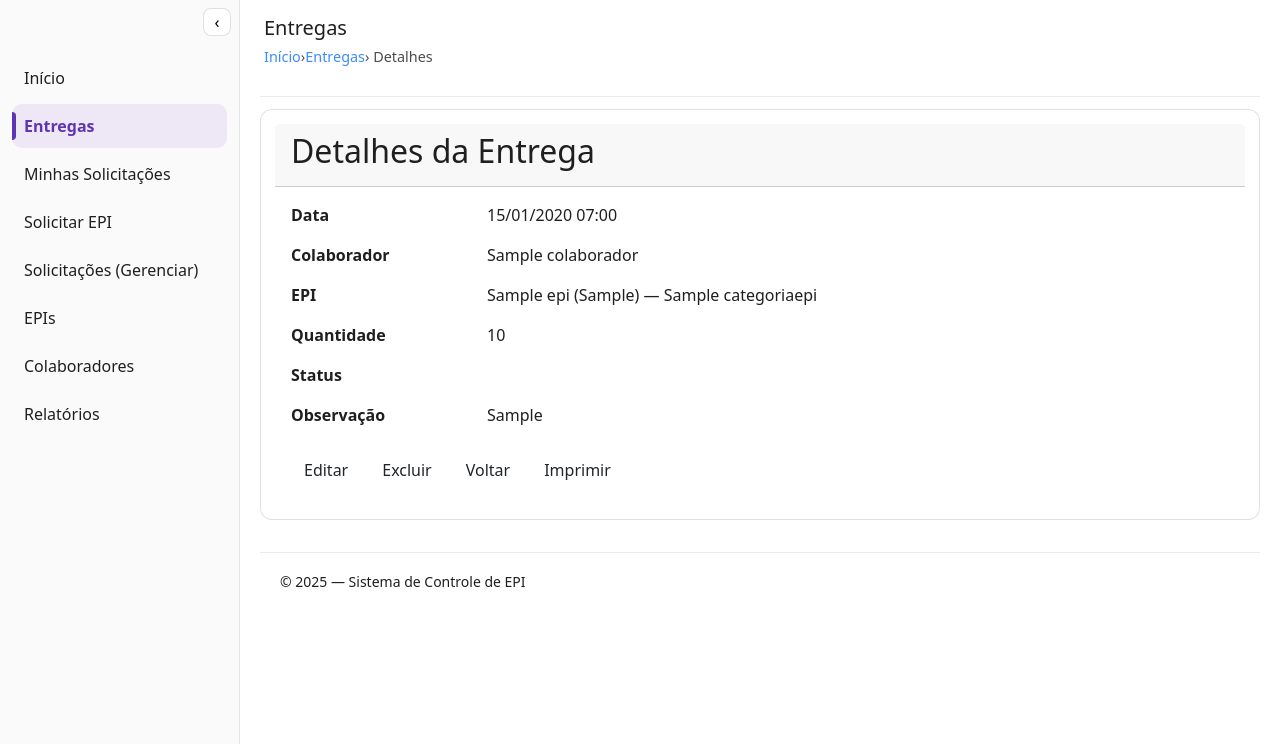
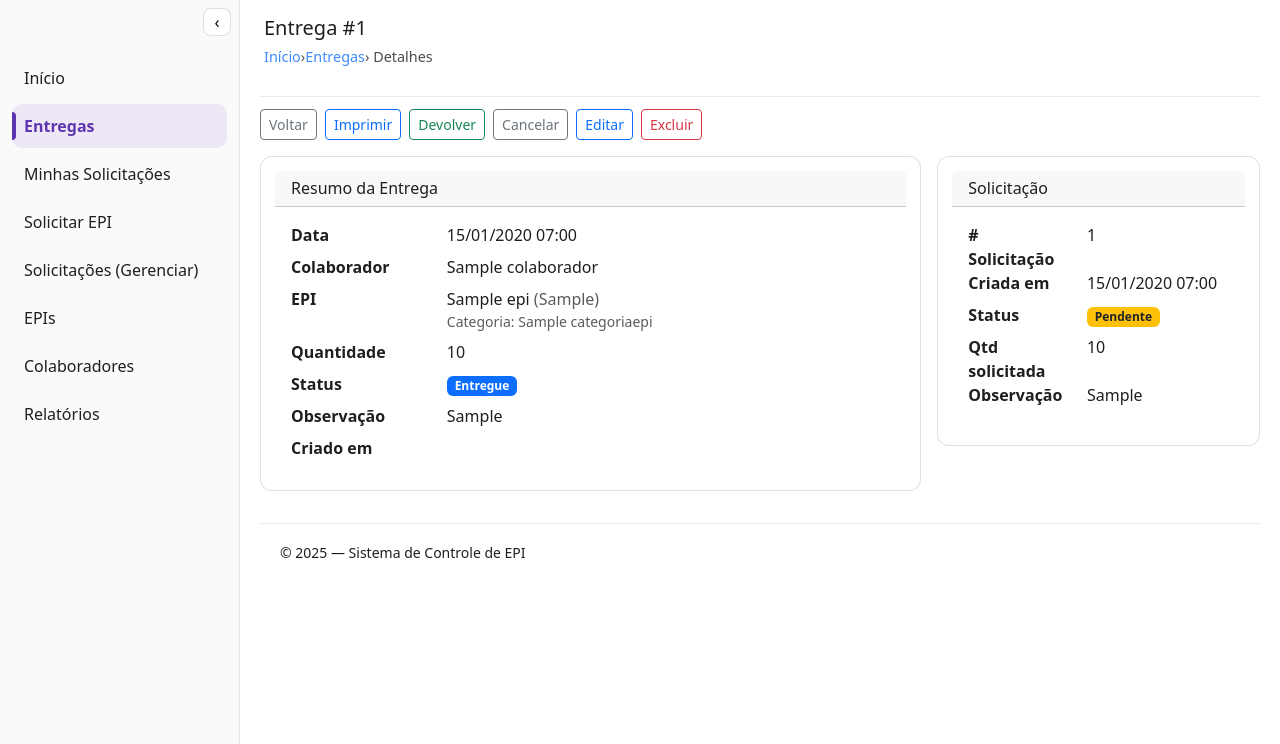
Before and after one commit to mayckon-azzi/django-sistema-controle-epi, a Django app: page /entregas/1/ in a window 1280 px wide. Shown: the part 56-800 px from the top of the page. Run offline with Django 5.2, Linux system fonts and the light colour scheme; a user stored in the database is signed in; tables that the repository leaves empty hold one stand-in row (values such as "Sample post").

Commit message:
refactor: Estilizando com bootstrap mais algumas partes.

```diff
--- a/app_entregas/templates/app_entregas/pages/detail.html
+++ b/app_entregas/templates/app_entregas/pages/detail.html
@@ -1,46 +1,123 @@
 {% extends "app_core/partials/base.html" %}
-{% block title %}Detalhes da Entrega{% endblock %}
-{% block page_title %}Entregas{% endblock %}
+{% block title %}Entrega #{{ entrega.pk }}{% endblock %}
+{% block page_title %}Entrega #{{ entrega.pk }}{% endblock %}
 {% block breadcrumb %}
   <a href="{% url 'app_core:home' %}">Início</a> ›
   <a href="{% url 'app_entregas:lista' %}">Entregas</a> › Detalhes
 {% endblock %}
 
 {% block content %}
-<div class="card">
-  <div class="card-header">
-    <h2>Detalhes da Entrega</h2>
+<div class="d-flex gap-2 mb-3">
+  <a class="btn btn-outline-secondary btn-sm" href="{% url 'app_entregas:lista' %}">Voltar</a>
+  <button class="btn btn-outline-primary btn-sm" onclick="window.print()">Imprimir</button>
+  {% if perms.app_entregas.change_entrega and entrega.status == "ENTREGUE" %}
+    <form method="post" action="{% url 'app_entregas:marcar_devolvido' entrega.pk %}">
+      {% csrf_token %}
+      <button class="btn btn-outline-success btn-sm" onclick="return confirm('Confirmar devolução?')">Devolver</button>
+    </form>
+    <form method="post" action="{% url 'app_entregas:marcar_cancelado' entrega.pk %}">
+      {% csrf_token %}
+      <button class="btn btn-outline-secondary btn-sm" onclick="return confirm('Cancelar esta entrega?')">Cancelar</button>
+    </form>
+  {% endif %}
+  {% if perms.app_entregas.change_entrega %}
+    <a class="btn btn-outline-primary btn-sm" href="{% url 'app_entregas:editar' entrega.pk %}">Editar</a>
+  {% endif %}
+  {% if perms.app_entregas.delete_entrega %}
+    <a class="btn btn-outline-danger btn-sm" href="{% url 'app_entregas:excluir' entrega.pk %}">Excluir</a>
+  {% endif %}
+</div>
+
+<div class="row g-3">
+  <div class="col-12 col-xl-8">
+    <div class="card">
+      <div class="card-header"><h2 class="m-0 fs-6">Resumo da Entrega</h2></div>
+      <div class="card-body">
+        <dl class="row mb-0">
+          <dt class="col-sm-3">Data</dt>
+          <dd class="col-sm-9">{{ entrega.data_entrega|date:"d/m/Y H:i" }}</dd>
+
+          <dt class="col-sm-3">Colaborador</dt>
+          <dd class="col-sm-9">{{ entrega.colaborador.nome }}</dd>
+
+          <dt class="col-sm-3">EPI</dt>
+          <dd class="col-sm-9">
+            {{ entrega.epi.nome }}
+            {% if entrega.epi.codigo %}<span class="text-muted">({{ entrega.epi.codigo }})</span>{% endif %}
+            {% if entrega.epi.categoria %}<div class="small text-muted">Categoria: {{ entrega.epi.categoria.nome }}</div>{% endif %}
+          </dd>
+
+          <dt class="col-sm-3">Quantidade</dt>
+          <dd class="col-sm-9">{{ entrega.quantidade }}</dd>
+
+          <dt class="col-sm-3">Status</dt>
+          <dd class="col-sm-9">
+            {% if entrega.status == "ENTREGUE" %}
+              <span class="badge bg-primary">Entregue</span>
+            {% elif entrega.status == "DEVOLVIDO" %}
+              <span class="badge bg-success">Devolvido</span>
+            {% elif entrega.status == "CANCELADO" %}
+              <span class="badge bg-secondary">Cancelado</span>
+            {% else %}
+              <span class="badge bg-light text-dark">{{ entrega.get_status_display }}</span>
+            {% endif %}
+          </dd>
+
+          {% if entrega.observacao %}
+            <dt class="col-sm-3">Observação</dt>
+            <dd class="col-sm-9">{{ entrega.observacao }}</dd>
+          {% endif %}
+
+          <dt class="col-sm-3">Criado em</dt>
+          <dd class="col-sm-9">{{ entrega.criado_em|date:"d/m/Y H:i" }}</dd>
+        </dl>
+      </div>
+    </div>
   </div>
-  <div class="card-body">
-    <dl style="display:grid; grid-template-columns: 180px 1fr; row-gap:8px; column-gap:16px; align-items:baseline;">
-      <dt><strong>Data</strong></dt>
-      <dd>{{ entrega.data_entrega|date:"d/m/Y H:i" }}</dd>
 
-      <dt><strong>Colaborador</strong></dt>
-      <dd>{{ entrega.colaborador.nome }}</dd>
+  <div class="col-12 col-xl-4">
+    <div class="card">
+      <div class="card-header"><h2 class="m-0 fs-6">Solicitação</h2></div>
+      <div class="card-body">
+        {% if entrega.solicitacao %}
+          <dl class="row mb-0">
+            <dt class="col-sm-5"># Solicitação</dt>
+            <dd class="col-sm-7">{{ entrega.solicitacao.pk }}</dd>
 
-      <dt><strong>EPI</strong></dt>
-      <dd>{{ entrega.epi.nome }} ({{ entrega.epi.codigo }}) — {{ entrega.epi.categoria.nome }}</dd>
+            <dt class="col-sm-5">Criada em</dt>
+            <dd class="col-sm-7">{{ entrega.solicitacao.criado_em|date:"d/m/Y H:i" }}</dd>
 
-      <dt><strong>Quantidade</strong></dt>
-      <dd>{{ entrega.quantidade }}</dd>
+            <dt class="col-sm-5">Status</dt>
+            <dd class="col-sm-7">
+              {% with s=entrega.solicitacao %}
+                {% if s.status == "PENDENTE" %}
+                  <span class="badge bg-warning text-dark">Pendente</span>
+                {% elif s.status == "APROVADA" %}
+                  <span class="badge bg-primary">Aprovada</span>
+                {% elif s.status == "ATENDIDA" %}
+                  <span class="badge bg-success">Atendida</span>
+                {% elif s.status == "REPROVADA" %}
+                  <span class="badge bg-danger">Reprovada</span>
+                {% elif s.status == "CANCELADA" %}
+                  <span class="badge bg-secondary">Cancelada</span>
+                {% else %}
+                  <span class="badge bg-light text-dark">{{ s.get_status_display }}</span>
+                {% endif %}
+              {% endwith %}
+            </dd>
 
-      <dt><strong>Status</strong></dt>
-      <dd>
-        {% if entrega.status == 'ENTREGUE' %}<span class="badge success">Entregue</span>
-        {% elif entrega.status == 'DEVOLVIDO' %}<span class="badge">Devolvido</span>
-        {% else %}<span class="badge">Cancelado</span>{% endif %}
-      </dd>
+            <dt class="col-sm-5">Qtd solicitada</dt>
+            <dd class="col-sm-7">{{ entrega.solicitacao.quantidade }}</dd>
 
-      <dt><strong>Observação</strong></dt>
-      <dd>{{ entrega.observacao|default:"—" }}</dd>
-    </dl>
-
-    <div style="margin-top:16px; display:flex; gap:8px; flex-wrap:wrap;">
-      <a class="btn" href="{% url 'app_entregas:editar' entrega.pk %}">Editar</a>
-      <a class="btn danger" href="{% url 'app_entregas:excluir' entrega.pk %}">Excluir</a>
-      <a class="btn outline" href="{% url 'app_entregas:lista' %}">Voltar</a>
-      <button class="btn outline" type="button" onclick="window.print()">Imprimir</button>
+            {% if entrega.solicitacao.observacao %}
+              <dt class="col-sm-5">Observação</dt>
+              <dd class="col-sm-7">{{ entrega.solicitacao.observacao }}</dd>
+            {% endif %}
+          </dl>
+        {% else %}
+          <p class="mb-0 text-muted">Sem solicitação vinculada (registro legado).</p>
+        {% endif %}
+      </div>
     </div>
   </div>
 </div>
--- a/app_entregas/templates/app_entregas/pages/list.html
+++ b/app_entregas/templates/app_entregas/pages/list.html
@@ -84,6 +84,7 @@
                 </td>
                 <td class="text-end">
                   <div class="d-inline-flex gap-2">
+                    <a class="btn btn-sm btn-outline-secondary" href="{% url 'app_entregas:detalhe' e.pk %}">Detalhes</a>
                     {% if perms.app_entregas.change_entrega %}
                       {% if e.status == "ENTREGUE" %}
                         <form method="post" action="{% url 'app_entregas:marcar_devolvido' e.pk %}" class="d-inline">
--- a/app_entregas/views.py
+++ b/app_entregas/views.py
@@ -127,11 +127,16 @@
             return redirect(self.success_url)
 
 class DetalheEntregaView(LoginRequiredMixin, DetailView):
-    login_url = reverse_lazy("app_colaboradores:entrar")
+    login_url = reverse_lazy('app_colaboradores:entrar')
     model = Entrega
-    template_name = "app_entregas/pages/detail.html"
-    context_object_name = "entrega"
+    template_name = 'app_entregas/pages/detail.html'
+    context_object_name = 'entrega'
 
+    def get_queryset(self):
+        return (
+            Entrega.objects
+            .select_related('colaborador', 'epi', 'solicitacao', 'epi__categoria')
+        )
 
 # ===== SOLICITAÇÕES =====
 class CriarSolicitacaoView(LoginRequiredMixin, PermissionRequiredMixin, CreateView):
@@ -185,9 +190,7 @@
 
     def get_context_data(self, **kwargs):
         ctx = super().get_context_data(**kwargs)
-        # status permitidos para o filtro do almoxarife
         ctx["statuses_manage"] = ["PENDENTE", "APROVADA"]
-        # status atualmente selecionado no filtro (com default)
         ctx["status_selected"] = self.request.GET.get("status") or "PENDENTE"
         return ctx
 
@@ -261,7 +264,6 @@
         messages.warning(request, "Só é possível devolver entregas no status ENTREGUE.")
         return redirect("app_entregas:lista")
 
-    # devolução = volta pro estoque
     EPI.objects.filter(pk=e.epi_id).update(estoque=F("estoque") + e.quantidade)
     e.status = Entrega.Status.DEVOLVIDO
     e.save(update_fields=["status"])
@@ -282,8 +284,6 @@
         messages.info(request, "Entrega já está CANCELADA.")
         return redirect("app_entregas:lista")
 
-    # Se já estava ENTREGUE, ao cancelar devolve o estoque;
-    # se estava em outro status (ex.: pendente), só marca o cancelamento.
     if e.status == Entrega.Status.ENTREGUE:
         EPI.objects.filter(pk=e.epi_id).update(estoque=F("estoque") + e.quantidade)
 
```
